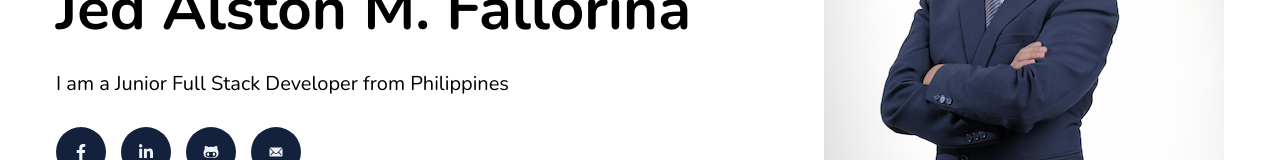
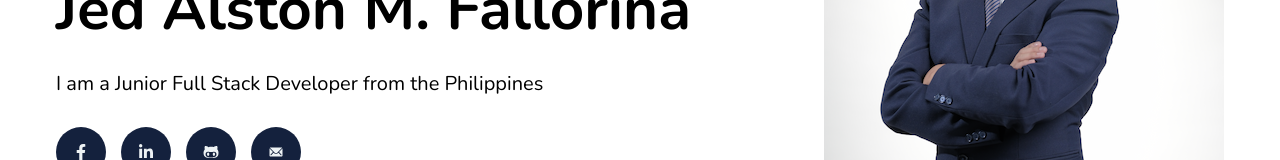
Before and after one commit to StealthM0de/JedFallorina-Portfolio, a React (Vite) app: page / in a window 1280 px wide. Shown: the part 329-489 px from the top of the page. Built offline with nearby package versions, Linux system fonts and the light colour scheme.

Commit message:
Update home.js

```diff
--- a/src/data/home.js
+++ b/src/data/home.js
@@ -1,5 +1,5 @@
 export const homeDetails = {
   name: 'Jed Alston M. Fallorina',
   position: 'Junior Full Stack Developer',
-  country: 'Philippines',
+  country: 'the Philippines',
 };
```
